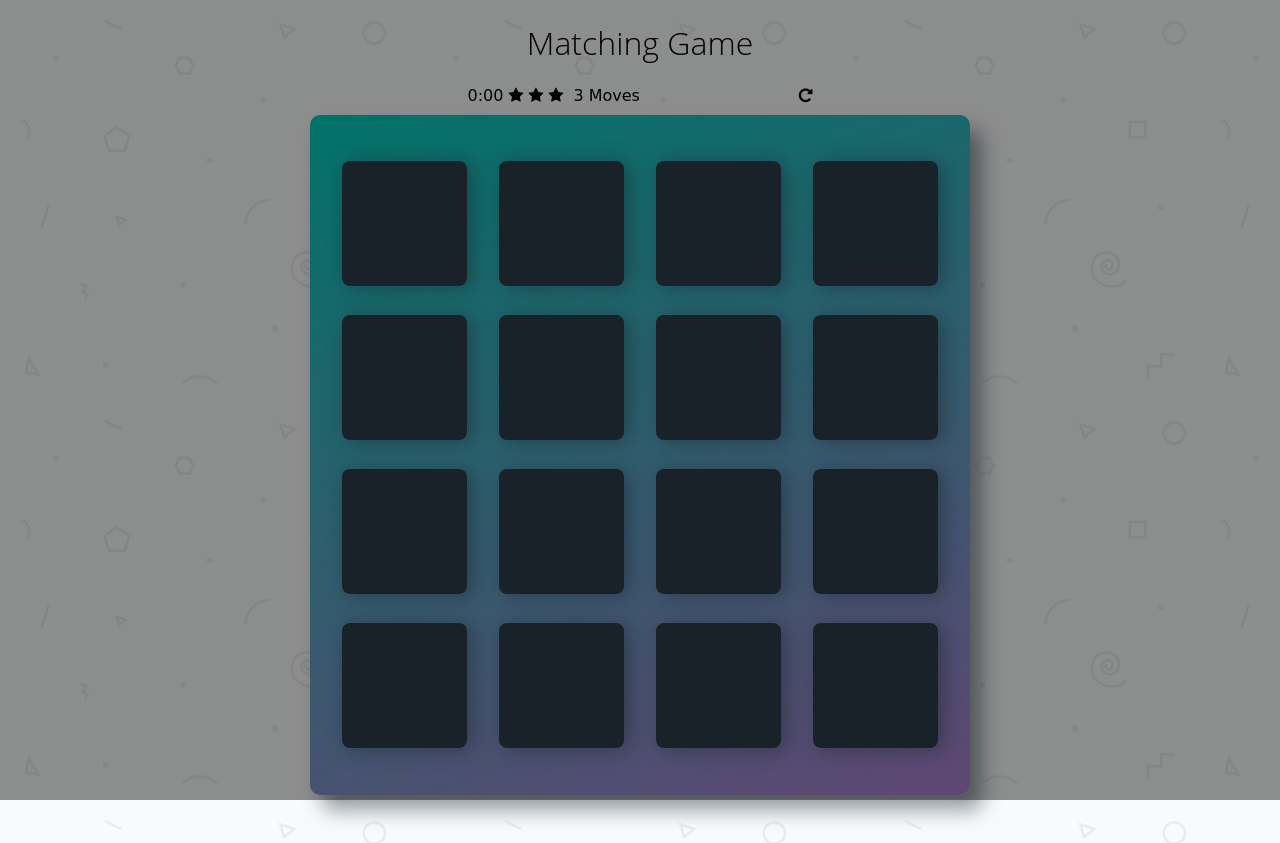
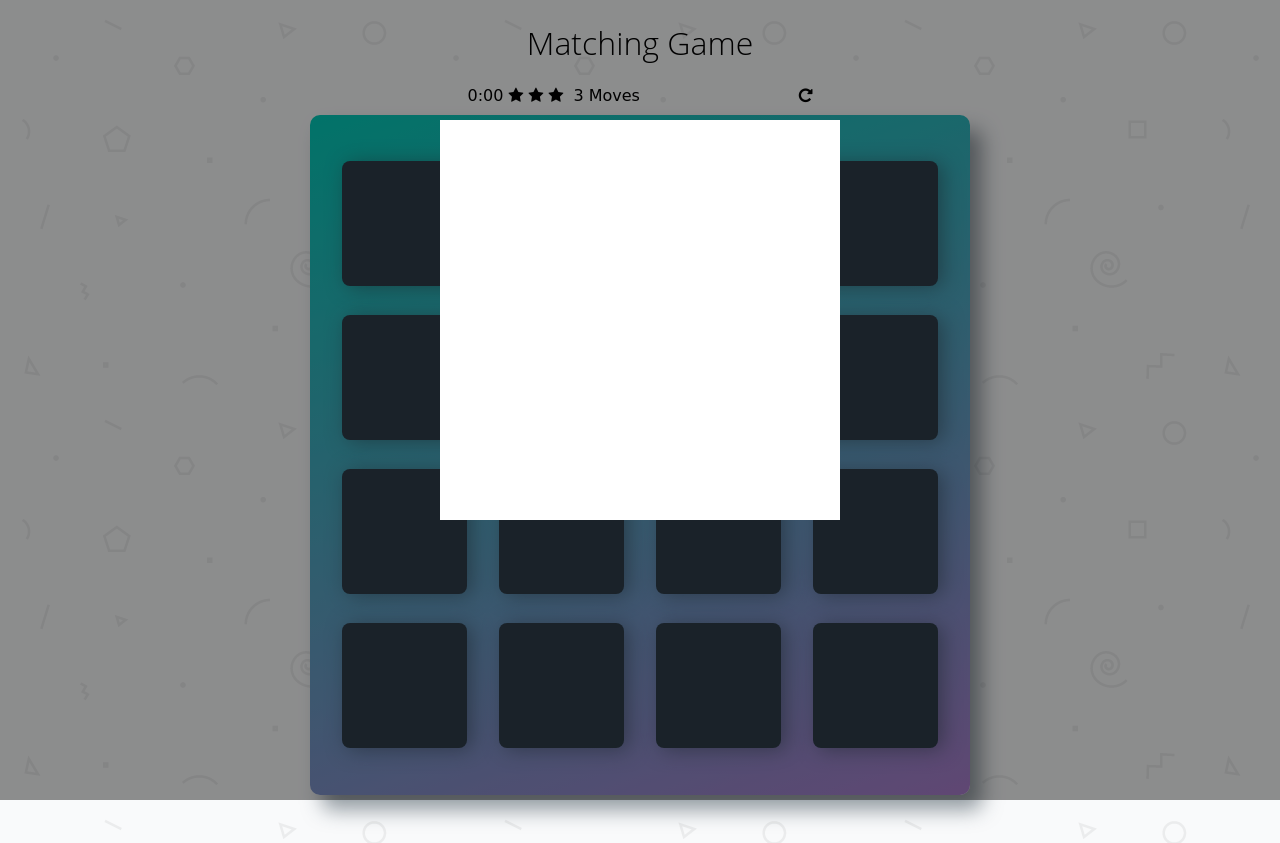
Before and after one commit to dboston528/Memory_Game, a PHP site: page / in a window 1280 px wide. Run offline with PHP 8.4, Linux system fonts and the light colour scheme; some libraries are stand-ins or nearby versions; some web fonts are replaced.

Commit message:
added style to modal body

```diff
--- a/css/app.css
+++ b/css/app.css
@@ -116,3 +116,13 @@ h1 {
   width: 100%;
   background: rgba(0,0,0,.438);
 }
+
+.modal__body {
+  position: relative;
+  width: 400px;
+  height: 400px;
+  top: 50%;
+  left: 50%;
+  background: #ffffff;
+  transform: translate(-50%, -70%);
+}
```
